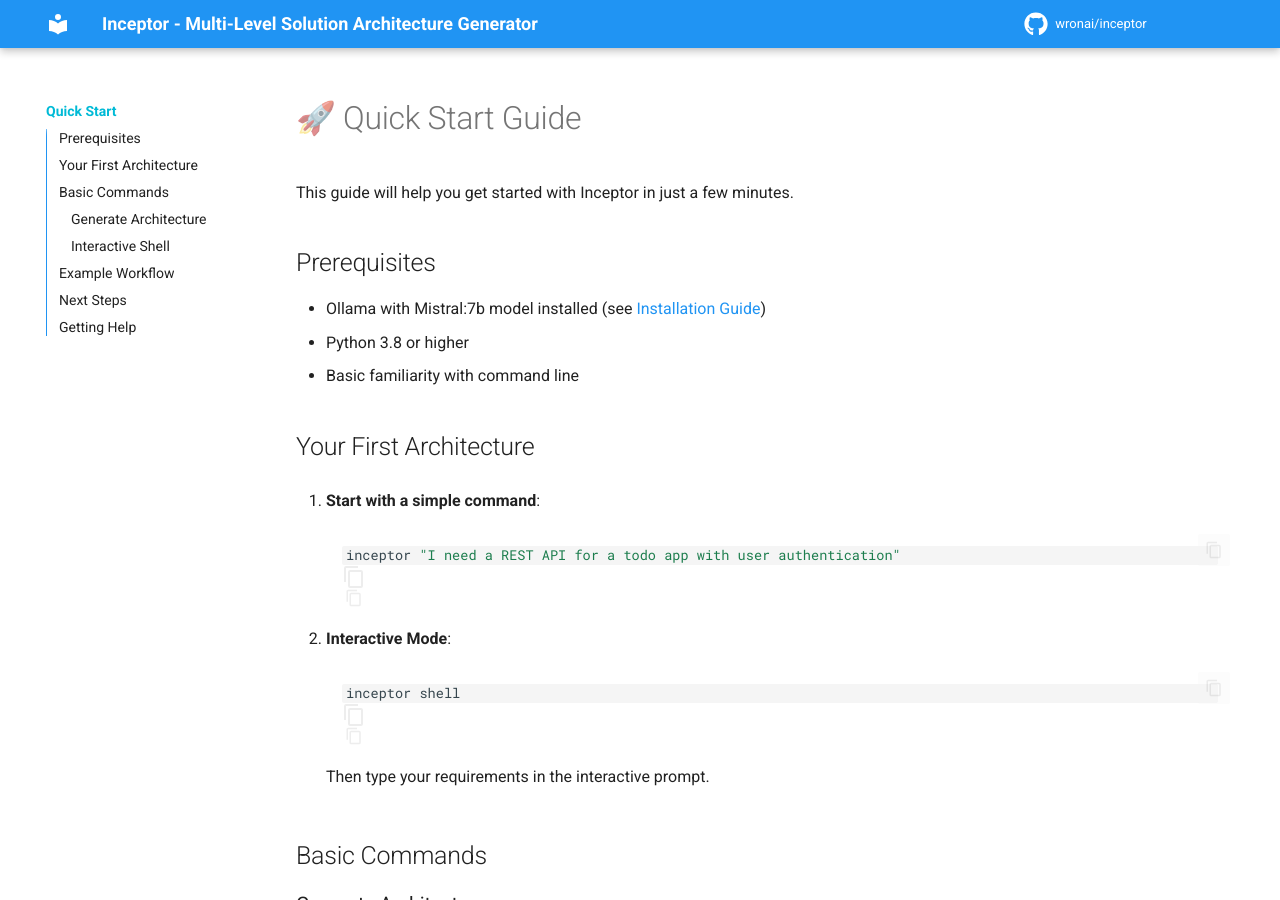
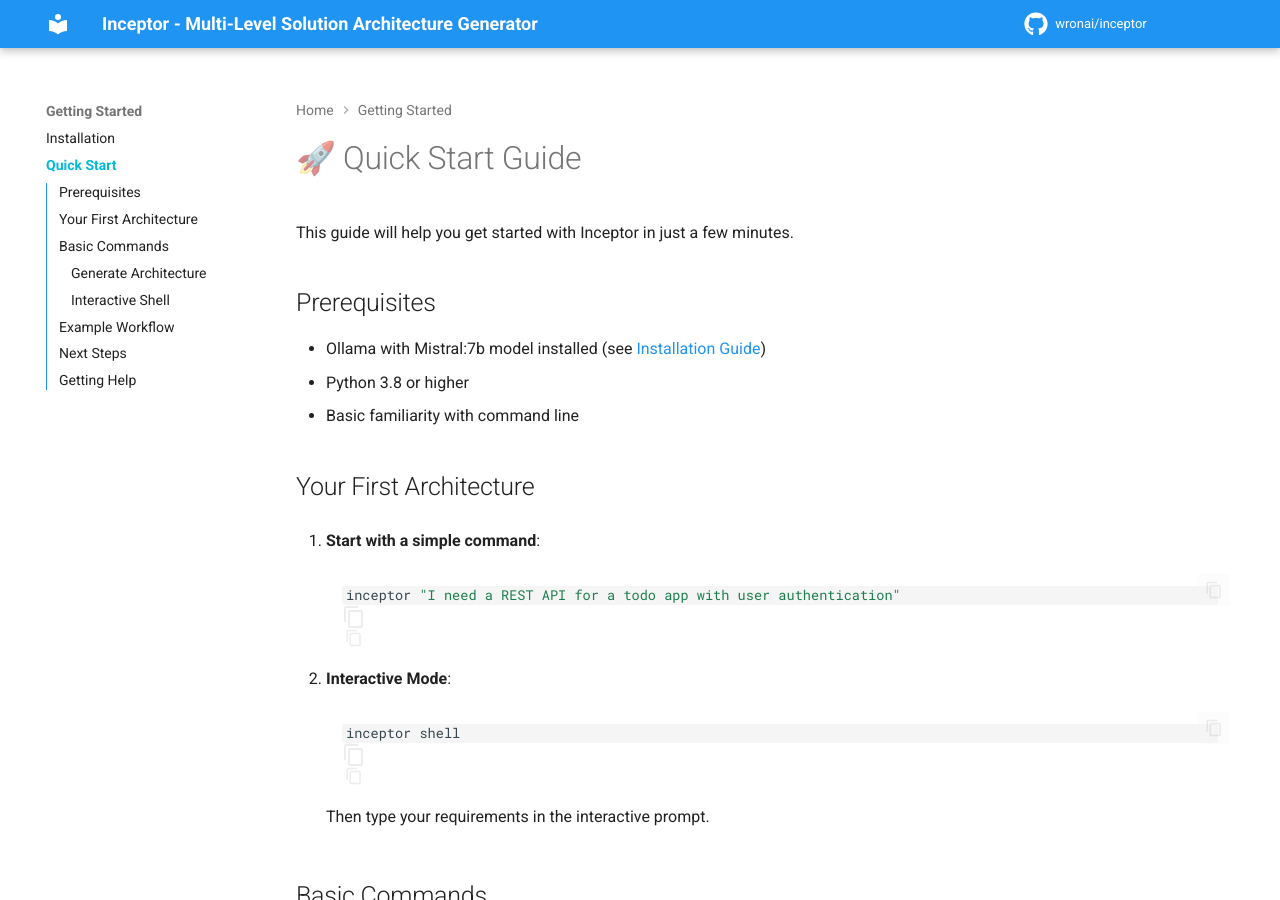
Before and after one commit to wronai/inceptor, an MkDocs documentation site: the page built from docs/quick-start.md, in a window 1280 px wide and 900 px high. Built offline with MkDocs 1.6.1 and Material for MkDocs 9.7.7, drawn with Linux system fonts in a browser that asks for light colours; comment, search, counter and statistics services are not loaded; the version menu is left out; some of the changed lines change nothing that is shown.

Commit message:
inceptor in action

```diff
--- a/mkdocs.yml
+++ b/mkdocs.yml
@@ -178,8 +178,9 @@
 # Page tree
 nav:
   - Home: index.md
-  - Installation: installation.md
-  - Quick Start: quick-start.md
+  - Getting Started:
+    - Installation: installation.md
+    - Quick Start: quick-start.md
   - Features: features.md
   - API Reference: api.md
   - Source Code: src.md
@@ -190,8 +191,8 @@
 # Configure link validation to be more permissive
 validation:
   absolute_links: ignore
-  links: ignore
-  unreferenced: ignore
+  relative_links: ignore
+  unrecognized_links: warn
 
 # Disable strict mode for mkdocstrings
 plugins:
```
